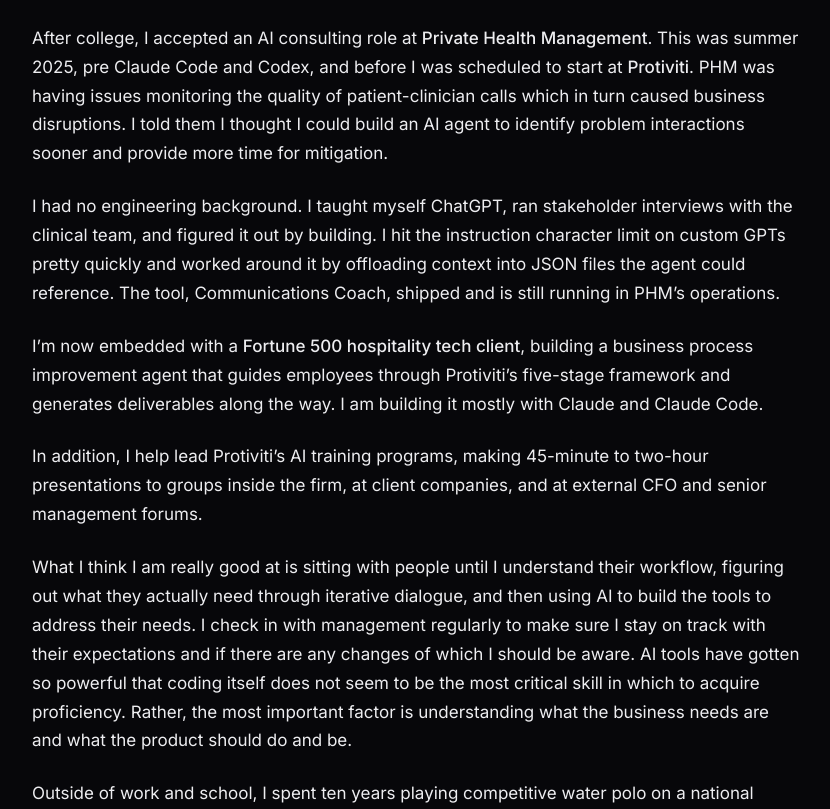
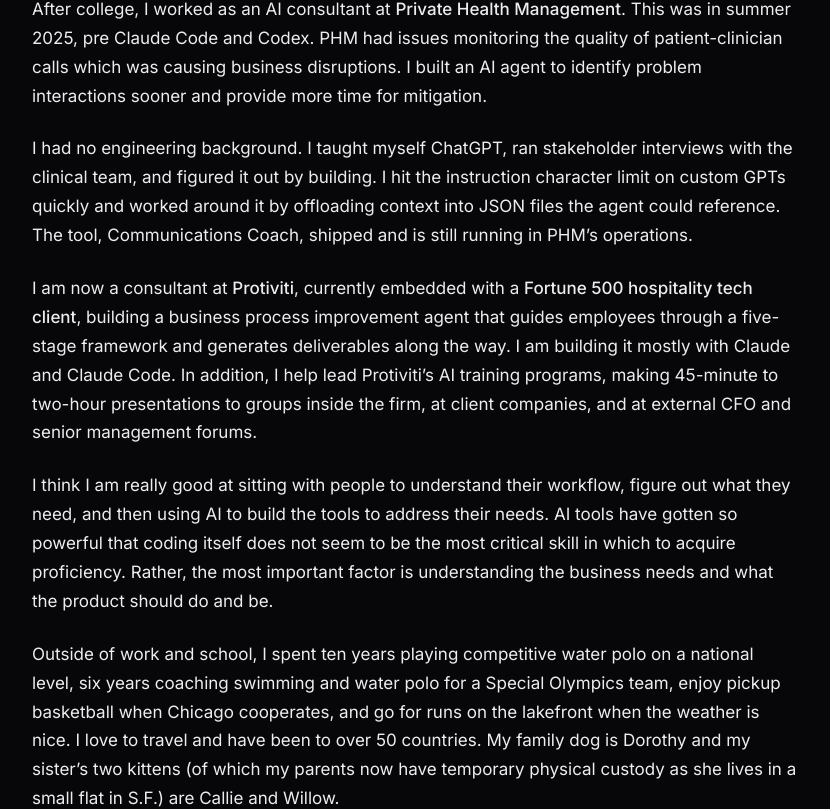
Before and after one commit to spencertarkoff-hub/spencertarkoff-com, a Next.js app: page / in a window 1280 px wide. Shown: the part 2095-2904 px from the top of the page, without its empty margins (318-1148 px from the left). Built offline with nearby package versions, Linux system fonts and the light colour scheme.

Commit message:
Update paragraph 5 — name Protiviti upfront

```diff
--- a/components/About.tsx
+++ b/components/About.tsx
@@ -22,80 +22,65 @@
               who&rsquo;s such an extrovert she makes me look quiet.
             </p>
             <p>
-              I went to UW&ndash;Madison and majored in finance, mostly because
-              nothing else in the business school jumped out at me. I also
-              liked that the school took sports seriously (even if our football
+              I went to UW&ndash;Madison and majored in finance. I also liked
+              that the school took sports seriously (even if our football
               results the last few years don&rsquo;t quite make the grade). I
-              briefly thought I might work in sports and for three years,
+              briefly thought about working in sports and for three years,
               co-hosted a weekly NFL talk show on WSUM 91.7. Our main listeners
               were my parents, my aunt and uncle, and my friends&rsquo; little
               cousins.
             </p>
             <p>
-              After college, I accepted an AI consulting role at{" "}
+              After college, I worked as an AI consultant at{" "}
               <strong className="font-medium text-ink">
                 Private Health Management
               </strong>
-              . This was summer 2025, pre Claude Code and Codex, and before I
-              was scheduled to start at{" "}
-              <strong className="font-medium text-ink">Protiviti</strong>. PHM
-              was having issues monitoring the quality of patient-clinician
-              calls which in turn caused business disruptions. I told them I
-              thought I could build an AI agent to identify problem
-              interactions sooner and provide more time for mitigation.
+              . This was in summer 2025, pre Claude Code and Codex. PHM had
+              issues monitoring the quality of patient-clinician calls which
+              was causing business disruptions. I built an AI agent to identify
+              problem interactions sooner and provide more time for mitigation.
             </p>
             <p>
               I had no engineering background. I taught myself ChatGPT, ran
               stakeholder interviews with the clinical team, and figured it
               out by building. I hit the instruction character limit on custom
-              GPTs pretty quickly and worked around it by offloading context
-              into JSON files the agent could reference. The tool,
-              Communications Coach, shipped and is still running in
-              PHM&rsquo;s operations.
+              GPTs quickly and worked around it by offloading context into
+              JSON files the agent could reference. The tool, Communications
+              Coach, shipped and is still running in PHM&rsquo;s operations.
             </p>
             <p>
-              I&rsquo;m now embedded with a{" "}
+              I am now a consultant at{" "}
+              <strong className="font-medium text-ink">Protiviti</strong>,
+              currently embedded with a{" "}
               <strong className="font-medium text-ink">
                 Fortune 500 hospitality tech client
               </strong>
               , building a business process improvement agent that guides
-              employees through Protiviti&rsquo;s five-stage framework and
-              generates deliverables along the way. I am building it mostly
-              with Claude and Claude Code.
+              employees through a five-stage framework and generates
+              deliverables along the way. I am building it mostly with Claude
+              and Claude Code. In addition, I help lead Protiviti&rsquo;s AI
+              training programs, making 45-minute to two-hour presentations to
+              groups inside the firm, at client companies, and at external CFO
+              and senior management forums.
             </p>
             <p>
-              In addition, I help lead Protiviti&rsquo;s AI training programs,
-              making 45-minute to two-hour presentations to groups inside the
-              firm, at client companies, and at external CFO and senior
-              management forums.
-            </p>
-            <p>
-              What I think I am really good at is sitting with people until I
-              understand their workflow, figuring out what they actually need
-              through iterative dialogue, and then using AI to build the tools
-              to address their needs. I check in with management regularly to
-              make sure I stay on track with their expectations and if there
-              are any changes of which I should be aware. AI tools have gotten
-              so powerful that coding itself does not seem to be the most
+              I think I am really good at sitting with people to understand
+              their workflow, figure out what they need, and then using AI to
+              build the tools to address their needs. AI tools have gotten so
+              powerful that coding itself does not seem to be the most
               critical skill in which to acquire proficiency. Rather, the most
-              important factor is understanding what the business needs are
-              and what the product should do and be.
+              important factor is understanding the business needs and what
+              the product should do and be.
             </p>
             <p>
               Outside of work and school, I spent ten years playing competitive
               water polo on a national level, six years coaching swimming and
-              water polo for a Special Olympics team (Claire was already
-              involved), enjoy pickup basketball whenever Chicago cooperates,
-              and go for runs on the lakefront when the weather is nice. I
-              love to travel and have been to over 50 countries (two favorites
-              are Australia and Thailand). My Spanish is conversational but
-              improves when I&rsquo;m speaking it more. I am a big movie guy
-              &mdash; Nolan apologist, sucker for a good heist. My family dog
-              is named Dorothy and my sister&rsquo;s two kittens (of which my
-              parents now have temporary physical custody as she lives in a
-              small flat in S.F.) are Callie and Willow. The first thing I do
-              when I visit home is give Dorothy a nice belly rub and try to
-              convince the kittens I am not dangerous. Work in progress.
+              water polo for a Special Olympics team, enjoy pickup basketball
+              when Chicago cooperates, and go for runs on the lakefront when
+              the weather is nice. I love to travel and have been to over 50
+              countries. My family dog is Dorothy and my sister&rsquo;s two
+              kittens (of which my parents now have temporary physical custody
+              as she lives in a small flat in S.F.) are Callie and Willow.
             </p>
             <p>
               Thank you for visiting my website. Please be sure to try the{" "}
```
